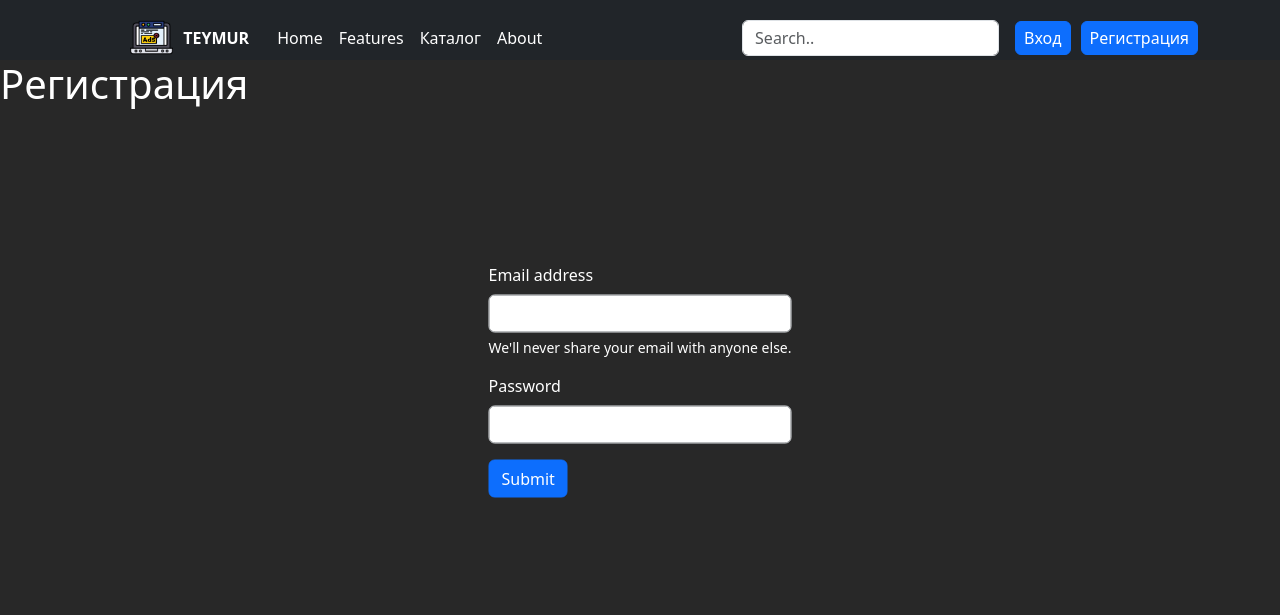
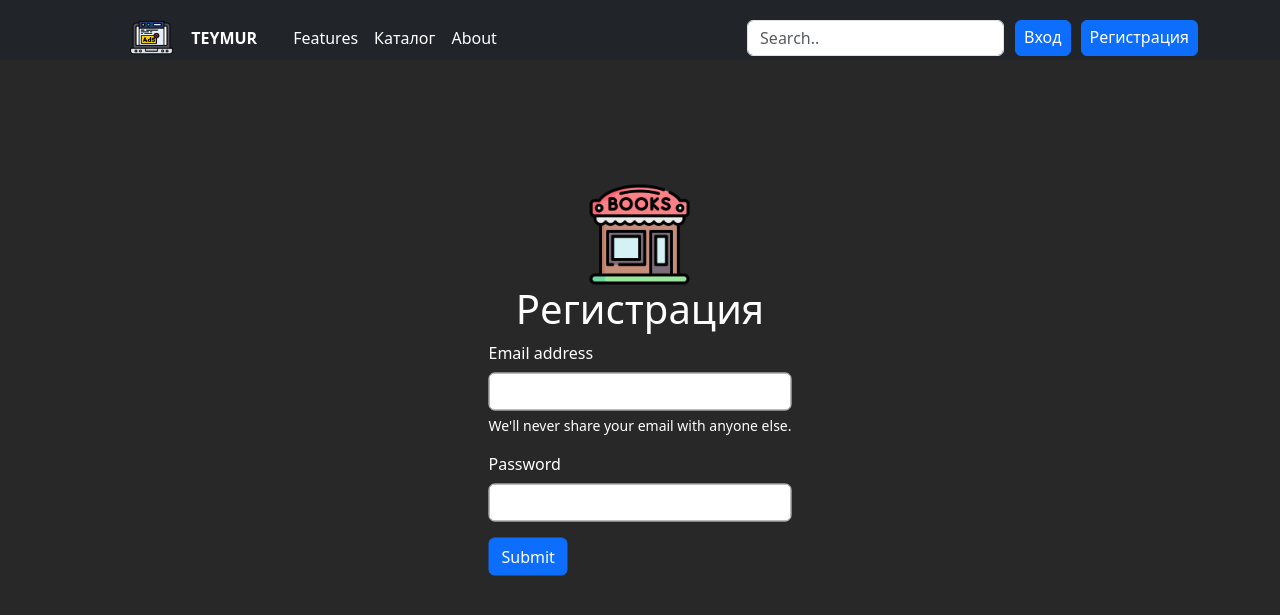
Before and after one commit to Yay228/shop-on-flask, a Flask app: page /register in a window 1280 px wide. Shown: the top 615 px of the page. Run offline with Flask 3, Linux system fonts and the light colour scheme.

Commit message:
added new features

```diff
--- a/app.py
+++ b/app.py
@@ -102,12 +102,18 @@ def login():
     if request.method == 'POST':
         username = request.form.get('username')
         password = request.form.get('password')
+        print(username)
+        print(password)
         user = User.query.filter_by(username=username).first()
+        print(user)
         if user is not None and user.check_password(password) == True:
             login_user(user)
             return redirect(url_for('main'))
-        # else:
-            # return jsonify({"message": "Invalid username or password."})
+
+        elif user is None:
+            flash("Неверный логин")
+        elif user.check_password(password) == False:
+            flash("Неверный пароль")
     return render_template('login.html')
 
 @app.route('/register', methods=['GET', 'POST'])
@@ -123,7 +129,8 @@ def register():
             return redirect(url_for('register'))
 
         if not check_password_strength(password):
-            flash('Password is not strong enough. It should be at least 8 characters long, include uppercase, lowercase letters and numbers.')
+            # flash('Password is not strong enough. It should be at least 8 characters long, include uppercase, lowercase letters and numbers.')
+            flash('Пароль не безопасный')
             return redirect(url_for('register'))
 
         new_user = User(username=username)
--- a/static/css/main.css
+++ b/static/css/main.css
@@ -1,7 +1,11 @@
 body {
   background-color: #282828;
   color: white
+  /* background-color: white;
+  color: black;
+ */
 }
+
 
 select {
   width: 200px;
@@ -11,6 +15,7 @@ select {
   background-color: #f2f2f2;
 }
 
+
 #errorMessage {
   position: absolute;
   top: 50%;
--- a/templates/base.html
+++ b/templates/base.html
@@ -9,7 +9,7 @@
     integrity="sha384-9ndCyUaIbzAi2FUVXJi0CjmCapSmO7SnpJef0486qhLnuZ2cdeRhO02iuK6FUUVM" crossorigin="anonymous">
   <link rel="stylesheet" href="{{ url_for('static', filename='css/main.css' ) }}">
   {% block title %}{% endblock %}
-  <link rel="icon" href="{{ url_for('static', filename='photo/siteicon.png' ) }}">
+  <link rel="icon" href="{{ url_for('static', filename='photo/free.png' ) }}">
 </head>
 
 <body>
@@ -27,9 +27,8 @@
         <ul class="nav col-12 col-lg-auto me-lg-auto mb-2 justify-content-center mb-md-0">
           <img src="{{ url_for('static', filename='photo/siteicon.png' ) }}" style="height: 2.7em; width: auto; margin-right: 10px;">
           <div class="d-flex align-items-center">
-          <li style="font-size: 1rem; margin: auto 0; margin-right: 20px;" class="text-white "><b>TEYMUR</b></li> <!-- Изменил тег на li и добавил стили -->
 
-          <li><a href="/" class="nav-link px-2 text-white">Home</a></li>
+          <li><a href="/" class="nav-link px-2 text-white" style="margin-right: 20px;"><b>TEYMUR</b></a></li>
           <li><a href="#" class="nav-link px-2 text-white">Features</a></li>
           <li><a href="/shop" class="nav-link px-2 text-white">Каталог</a></li>
           {% if current_user.is_authenticated %}
@@ -39,15 +38,15 @@
           <li><a href="#" class="nav-link px-2 text-white">About</a></li>
         </ul>
 
-        <form class="col-12 col-lg-auto mb-3 mb-lg-0 me-lg-3" role="search" method="get" name="search">
-          <input type="search" class="form-control form-control-dark" placeholder="Search.."
-            aria-label="Search" name="search" action="/search" style="line-height: 1;">
 
-        </form>
 
         <div class="text-end d-inline-flex mx-10 ">
-          <div class="grid gap-1 column-gap-4 d-flex">
+          <div class="grid gap-1 column-gap-4 d-flex" style="margin-right: -5px;">
+            <form class="col-12 col-lg-auto mb-3 mb-lg-0 me-lg-3" role="search" method="get" name="search">
+              <input type="search" class="form-control form-control-dark" placeholder="Search.."
+                aria-label="Search" name="search" action="/search" style="line-height: 1;">
 
+            </form>
         </div>
           {% if current_user.is_authenticated %}
           <a class="btn btn-primary p-2 g-col-6" style="padding: 0; line-height: 1;" href="/logout" role="button">Выход</a>
--- a/templates/register.html
+++ b/templates/register.html
@@ -5,12 +5,28 @@
 {% endblock %}
 
 {% block body %}
-<h1>Регистрация</h1>
 
+<div class="position-absolute top-50 start-50 translate-middle d-flex">
 
+  <form method="POST" id="registerForm">
+    <div class="d-flex justify-content-center">
+      <img src="{{ url_for('static', filename='photo/free.png' ) }}" style="height: 100px; width: auto;">
+    </div>
+    <div class=" justify-content-center" style="display: grid;">
+    <h1 style="text-align: center;">Регистрация</h1>
 
-<div class="position-absolute top-50 start-50 translate-middle d-flex ">
-  <form method="POST" id="registerForm">
+    {% with messages = get_flashed_messages() %}
+    {% if messages %}
+      <div class="flashes d-flex justify-content-end pe-3">
+      {% for message in messages %}
+        <div class="alert alert-warning" role="alert">
+          {{ message }}
+        </div>
+      {% endfor %}
+      </div>
+    {% endif %}
+    {% endwith %}
+  </div>
     <div class="mb-3">
       <label for="exampleInputEmail1" class="form-label">Email address</label>
       <input type="text" name="username" class="form-control" id="username" required>
@@ -28,7 +44,6 @@
     </div>
   </form>
 </div>
-</div>
 
 
 
```
Also changed, not shown: templates/login.html (+17 -0 lines), instance/shop.db, static/photo/free.png (added), static/photo/shopicon.png (added).
